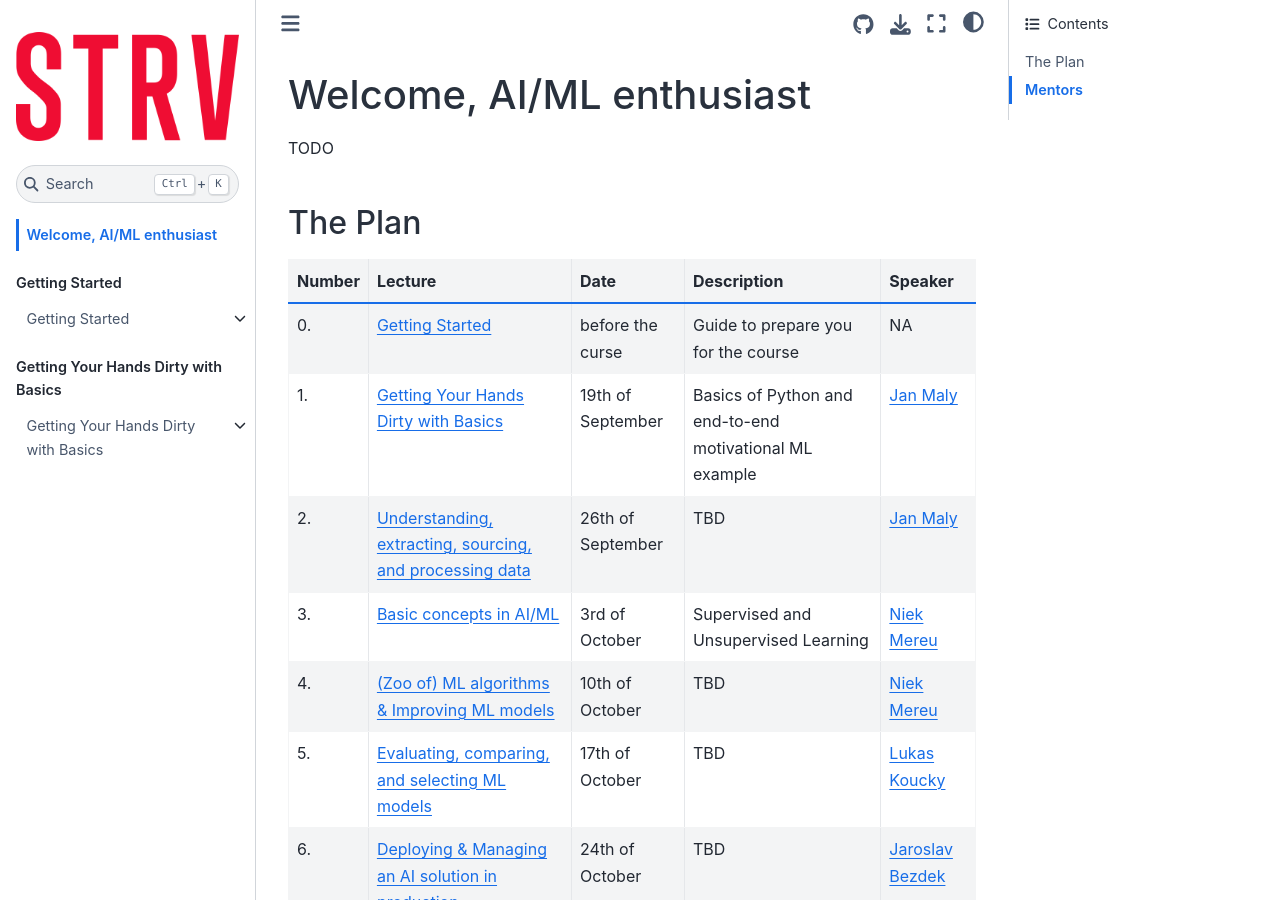
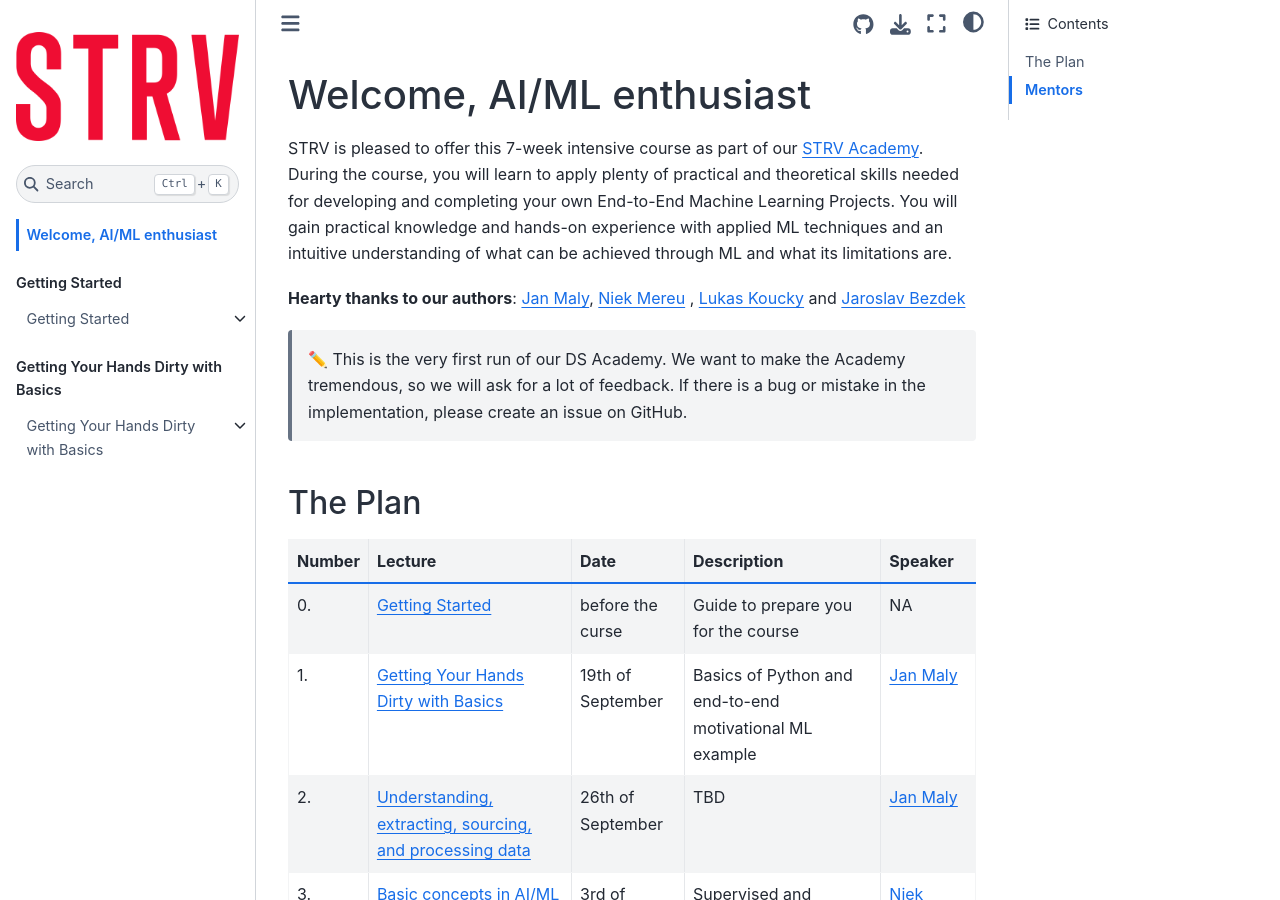
Before and after one commit to strvcom/ds-academy, a Jupyter Book: the page built from lectures/intro.md, in a window 1280 px wide and 900 px high. Built offline with Jupyter Book 1.0.4 settings and Sphinx 7.4.7 and the Sphinx Book theme 1.1.4, drawn with Linux system fonts in a browser that asks for light colours; pages that are not in the unit, such as notebooks, are missing from menus.

Commit message:
feat: add authors and fill intro section in handbook intro section

```diff
--- a/lectures/intro.md
+++ b/lectures/intro.md
@@ -1,6 +1,17 @@
 # Welcome, AI/ML enthusiast
 
-TODO
+STRV is pleased to offer this 7-week intensive course as part of
+our [STRV Academy](https://www.strv.com/blog/everything-you-need-to-know-about-the-strv-academy-inside-strv).
+During the course, you will learn to apply plenty of practical and theoretical skills needed for developing and
+completing your own End-to-End Machine Learning Projects. You will gain practical knowledge and hands-on experience
+with applied ML techniques and an intuitive understanding of what can be achieved through ML and what its
+limitations are.
+
+**Hearty thanks to our authors**: [Jan Maly](https://github.com/honzaMaly), [Niek Mereu](https://github.com/niekstrv)
+, [Lukas Koucky](https://github.com/lukoucky) and [Jaroslav Bezdek](https://github.com/jardabezdek)
+
+> ✏️ This is the very first run of our DS Academy. We want to make the Academy tremendous, so we will ask for a lot of
+> feedback. If there is a bug or mistake in the implementation, please create an issue on GitHub.
 
 ## The Plan
 
```
Also changed, not shown: README.md (+5 -1 lines).
